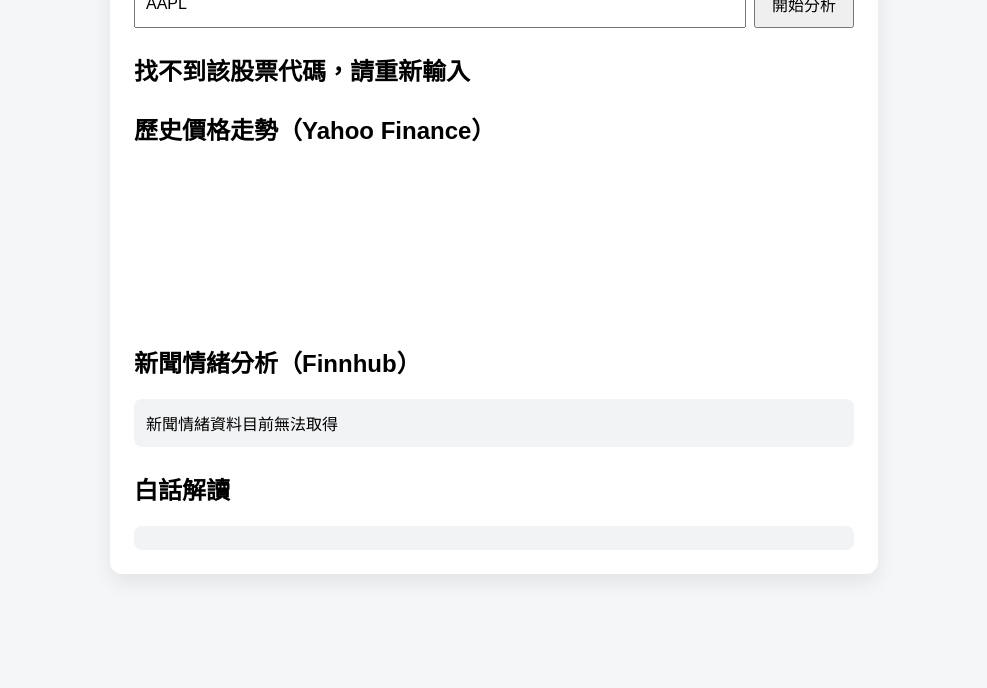
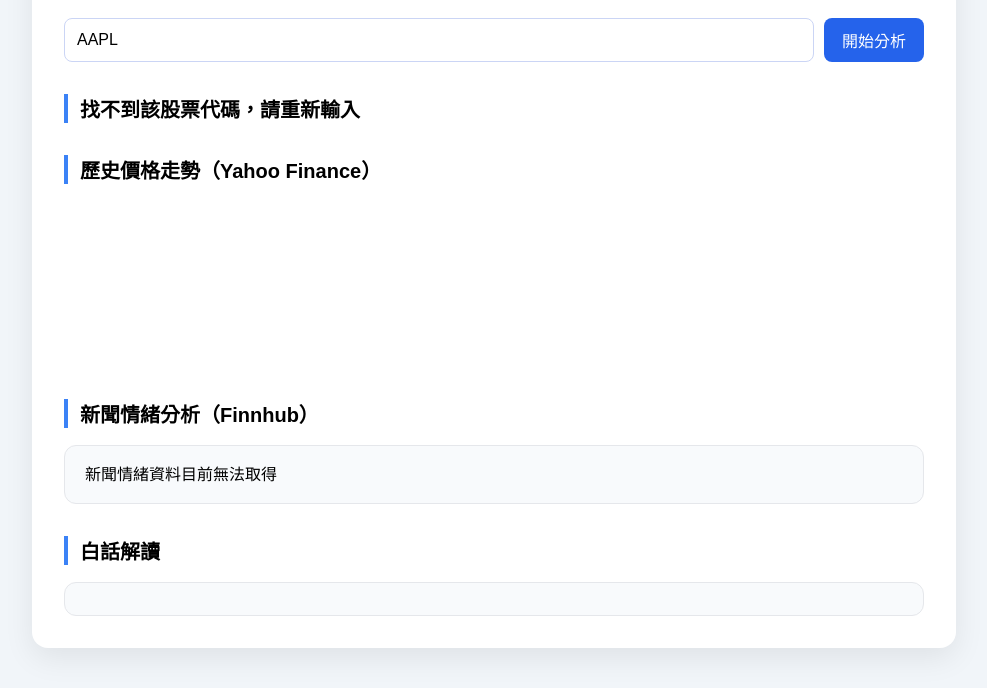
Before and after one commit to jojo3010/stonks, a plain HTML site: page index.html in a window 1280 px wide. Shown: the part 153-841 px from the top of the page, without its empty margins (146-1133 px from the left). Before the commit the page ends 800 px from the top, so only its background shows below. Drawn offline with nearby package versions, Linux system fonts and the light colour scheme; no server answers.

Commit message:
Update style.css

```diff
--- a/style.css
+++ b/style.css
@@ -1,52 +1,77 @@
 body {
-  font-family: "Microsoft JhengHei", sans-serif;
-  background: #f5f6f8;
+  font-family: "Microsoft JhengHei", "Noto Sans TC", sans-serif;
+  background: #f1f5f9;
   margin: 0;
-  padding: 20px;
+  padding: 0;
 }
 
 .container {
-  max-width: 720px;
-  margin: auto;
+  max-width: 860px;
+  margin: 40px auto;
   background: #ffffff;
-  padding: 24px;
-  border-radius: 12px;
-  box-shadow: 0 8px 20px rgba(0,0,0,0.08);
+  padding: 32px;
+  border-radius: 16px;
+  box-shadow: 0 10px 30px rgba(0,0,0,0.08);
 }
 
 h1 {
   text-align: center;
+  font-size: 32px;
+  margin-bottom: 32px;
+}
+
+h2 {
+  margin-top: 32px;
+  font-size: 20px;
+  border-left: 4px solid #3b82f6;
+  padding-left: 12px;
 }
 
 .input-row {
   display: flex;
-  gap: 8px;
-  margin-bottom: 16px;
+  gap: 10px;
+  margin-bottom: 20px;
 }
 
 input {
   flex: 1;
-  padding: 10px;
+  padding: 10px 12px;
   font-size: 16px;
+  border-radius: 8px;
+  border: 1px solid #cbd5f5;
 }
 
 button {
-  padding: 10px 16px;
+  padding: 10px 18px;
   font-size: 16px;
+  border-radius: 8px;
+  border: none;
+  background: #2563eb;
+  color: white;
   cursor: pointer;
+  transition: background 0.2s;
 }
 
-h2 {
-  margin-top: 24px;
+button:hover {
+  background: #1d4ed8;
+}
+
+.price-highlight {
+  font-size: 26px;
+  font-weight: bold;
+  color: #1d4ed8;
 }
 
 canvas {
   max-width: 100%;
+  margin-top: 12px;
 }
 
 .card {
-  background: #f2f3f5;
-  padding: 12px;
-  border-radius: 8px;
-  margin-top: 8px;
+  background: #f8fafc;
+  padding: 16px 20px;
+  border-radius: 12px;
+  margin-top: 12px;
+  border: 1px solid #e5e7eb;
+  line-height: 1.6;
 }
```
